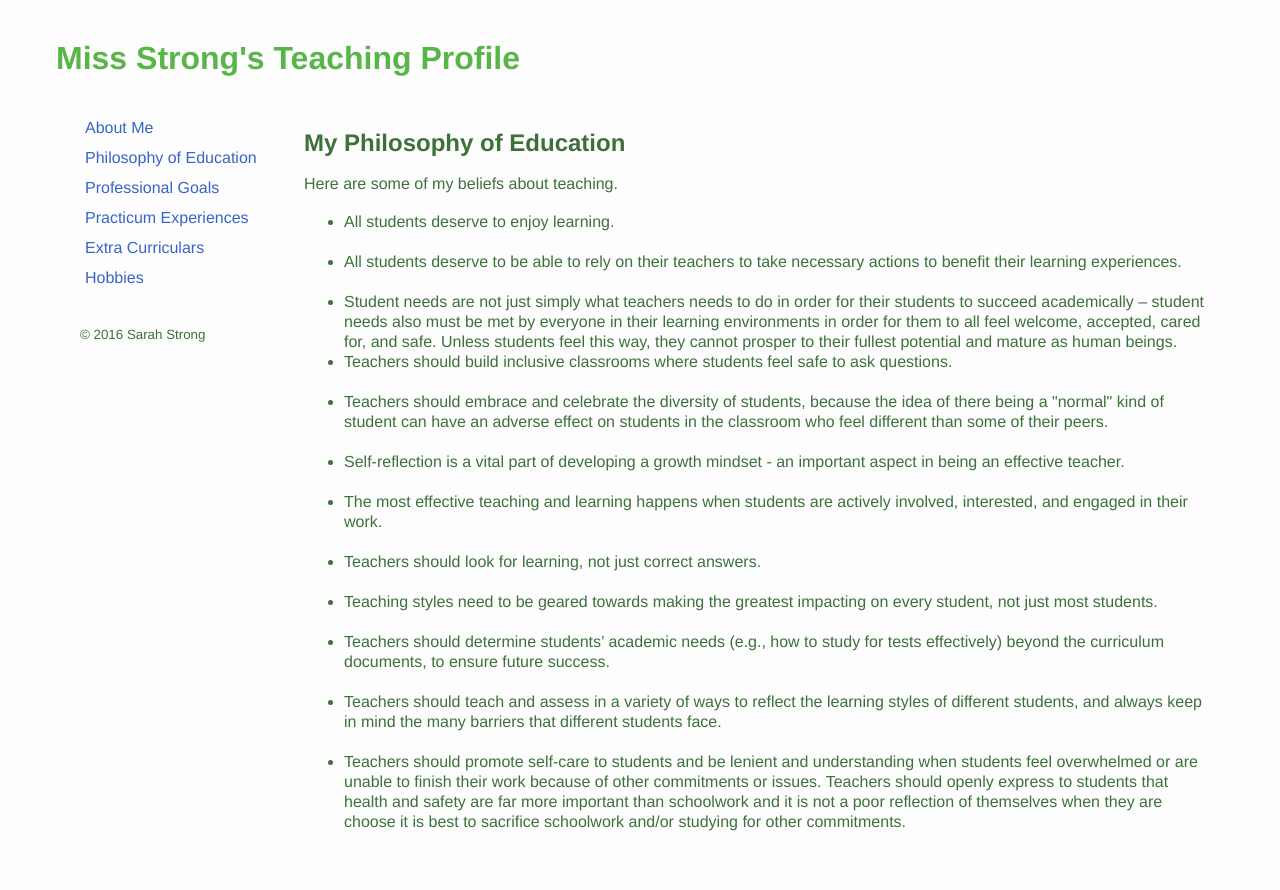
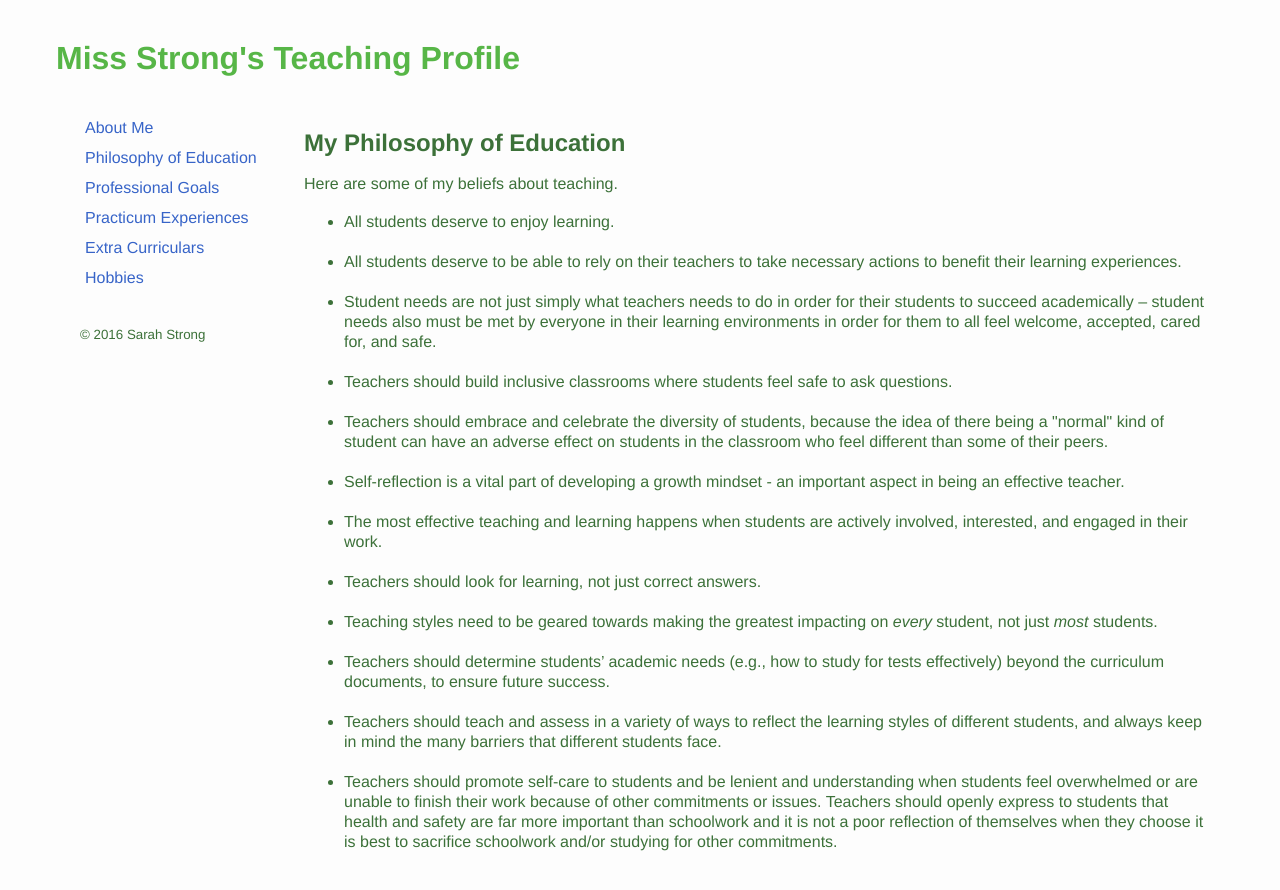
Before and after one commit to sarahstrong314/sarahstrong.ca, a Jekyll site: the page built from philosophy-of-education.html, in a window 1280 px wide. Shown: the top 890 px of the page. Built offline with Jekyll 4.4.1, drawn with Linux system fonts in a browser that asks for light colours; nearby versions of some CDN libraries; library files that are not in the unit come from our copies; Markdown is read by kramdown in place of the engine named in the settings.

Commit message:
Updated philosophy of teaching page

```diff
--- a/philosophy-of-education.html
+++ b/philosophy-of-education.html
@@ -14,7 +14,9 @@ title: Philosophy of Education
   <br />
   <li> All students deserve to be able to rely on their teachers to take necessary actions to benefit their learning experiences.</li>
   <br />
-  <li> Student needs are not just simply what teachers needs to do in order for their students to succeed academically – student needs also must be met by everyone in their learning environments in order for them to all feel welcome, accepted, cared for, and safe. Unless students feel this way, they cannot prosper to their fullest potential and mature as human beings.</li>   <li> Teachers should build inclusive classrooms where students feel safe to ask questions.</li>
+  <li> Student needs are not just simply what teachers needs to do in order for their students to succeed academically – student needs also must be met by everyone in their learning environments in order for them to all feel welcome, accepted, cared for, and safe.</li>
+  <br />
+  <li> Teachers should build inclusive classrooms where students feel safe to ask questions.</li>
   <br />
   <li> Teachers should embrace and celebrate the diversity of students, because the idea of there being a "normal" kind of student can have an adverse effect on students in the classroom who feel different than some of their peers.</li>
   <br />
@@ -24,13 +26,13 @@ title: Philosophy of Education
   <br />
   <li> Teachers should look for learning, not just correct answers.</li>
   <br />
-  <li> Teaching styles need to be geared towards making the greatest impacting on every student, not just most students.</li>
+  <li> Teaching styles need to be geared towards making the greatest impacting on <i>every</i> student, not just <i>most</i> students.</li>
   <br />
   <li> Teachers should determine students’ academic needs (e.g., how to study for tests effectively) beyond the curriculum documents, to ensure future success.</li>
   <br />
   <li> Teachers should teach and assess in a variety of ways to reflect the learning styles of different students, and always keep in mind the many barriers that different students face.</li>
   <br />
-  <li> Teachers should promote self-care to students and be lenient and understanding when students feel overwhelmed or are unable to finish their work because of other commitments or issues. Teachers should openly express to students that health and safety are far more important than schoolwork and it is not a poor reflection of themselves when they are choose it is best to sacrifice schoolwork and/or studying for other commitments.</li>
+  <li> Teachers should promote self-care to students and be lenient and understanding when students feel overwhelmed or are unable to finish their work because of other commitments or issues. Teachers should openly express to students that health and safety are far more important than schoolwork and it is not a poor reflection of themselves when they choose it is best to sacrifice schoolwork and/or studying for other commitments.</li>
 </ul>
 
 <!--
```
